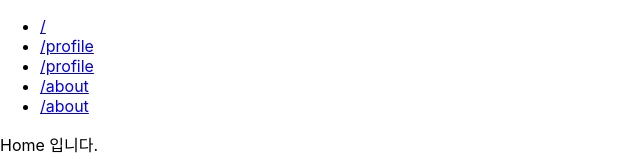
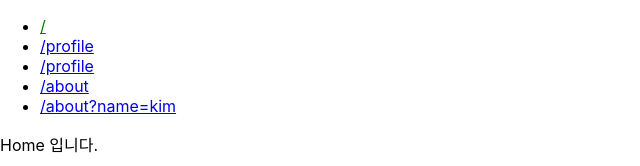
Before and after one commit to fc-devcampreact4th/week_02, a React (Create React App) app: page / in a window 1280 px wide. Shown: the top 166 px of the page, without its empty margins (0-640 px from the left). Built offline with nearby package versions, Linux system fonts and the light colour scheme.

Commit message:
React 에서 현재 페이지를 체크 하는 링크 활용하기

```diff
--- a/src/App.js
+++ b/src/App.js
@@ -1,8 +1,11 @@
 import React from "react";
-import { BrowserRouter, Route, Switch, Link } from "react-router-dom";
+import { BrowserRouter, Route, Switch, Link, NavLink } from "react-router-dom";
 import Home from "./pages/Home";
 import Profile from "./pages/Profile";
 import About from "./pages/About";
+import querySting from "query-string";
+
+const activeStyle = { color: "green" };
 
 function App() {
     return (
@@ -10,19 +13,47 @@ function App() {
             <BrowserRouter>
                 <ul>
                     <li>
-                        <Link to="/">/</Link>
+                        <NavLink exact to="/" activeStyle={activeStyle}>
+                            /
+                        </NavLink>
                     </li>
                     <li>
-                        <Link to="/profile">/profile</Link>
+                        <NavLink exact to="/profile" activeStyle={activeStyle}>
+                            /profile
+                        </NavLink>
                     </li>
                     <li>
-                        <Link to="/profile/1">/profile</Link>
+                        <NavLink to="/profile/1" activeStyle={activeStyle}>
+                            /profile
+                        </NavLink>
                     </li>
                     <li>
-                        <Link to="/about">/about</Link>
+                        <NavLink
+                            to="/about"
+                            activeStyle={activeStyle}
+                            isActive={(match, location) => {
+                                if (location.pathname !== "/about")
+                                    return false;
+                                const query = querySting.parse(location.search);
+                                return query.name === undefined;
+                            }}
+                        >
+                            /about
+                        </NavLink>
                     </li>
                     <li>
-                        <Link to="/about?name=Kim">/about</Link>
+                        <NavLink
+                            to="/about?name=Kim"
+                            activeStyle={activeStyle}
+                            isActive={(match, location) => {
+                                if (location.pathname !== "/about")
+                                    return false;
+                                const query = querySting.parse(location.search);
+                                return query.name !== undefined;
+                            }}
+                        >
+                            /about?name=kim
+                        </NavLink>
                     </li>
                 </ul>
                 <Switch>
```
